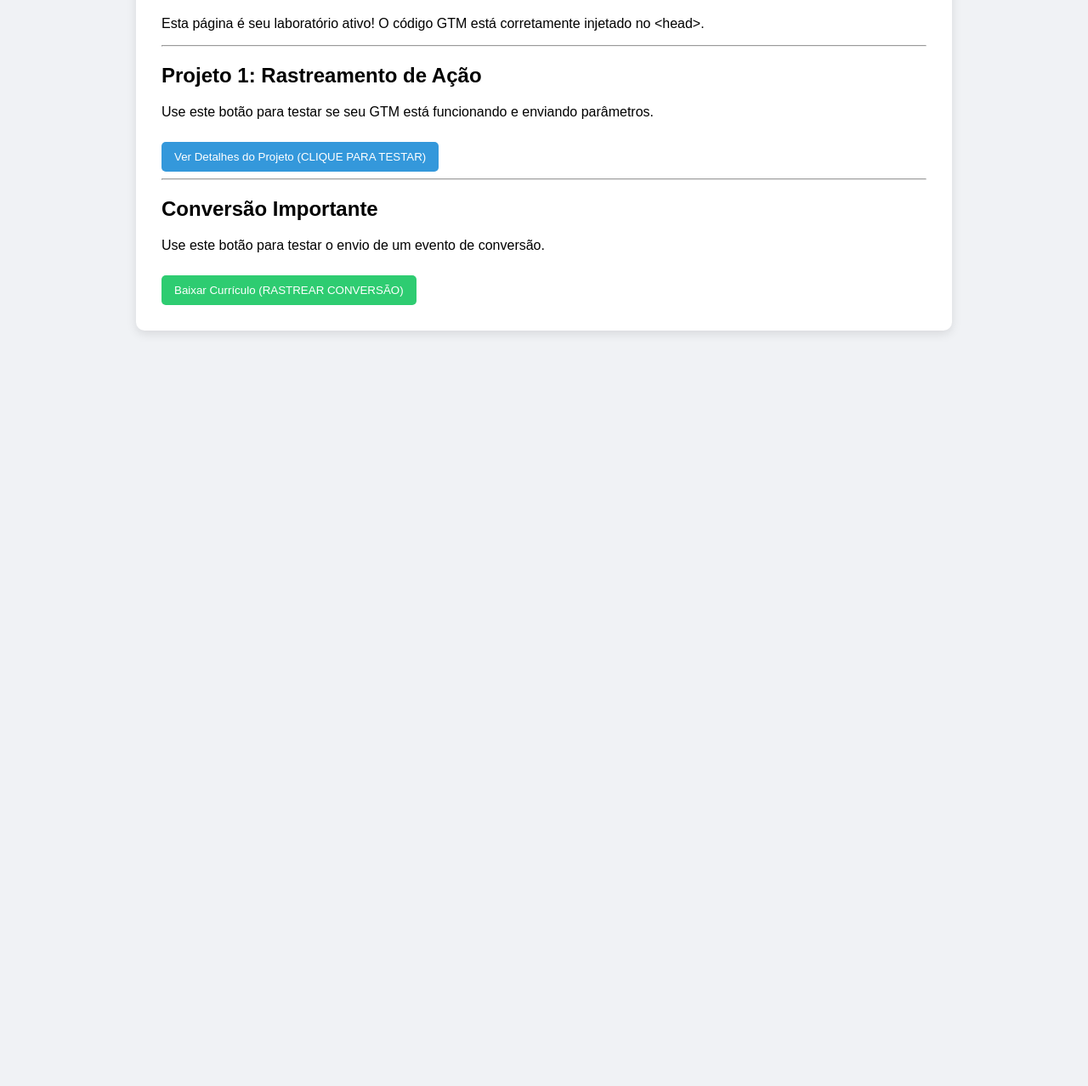
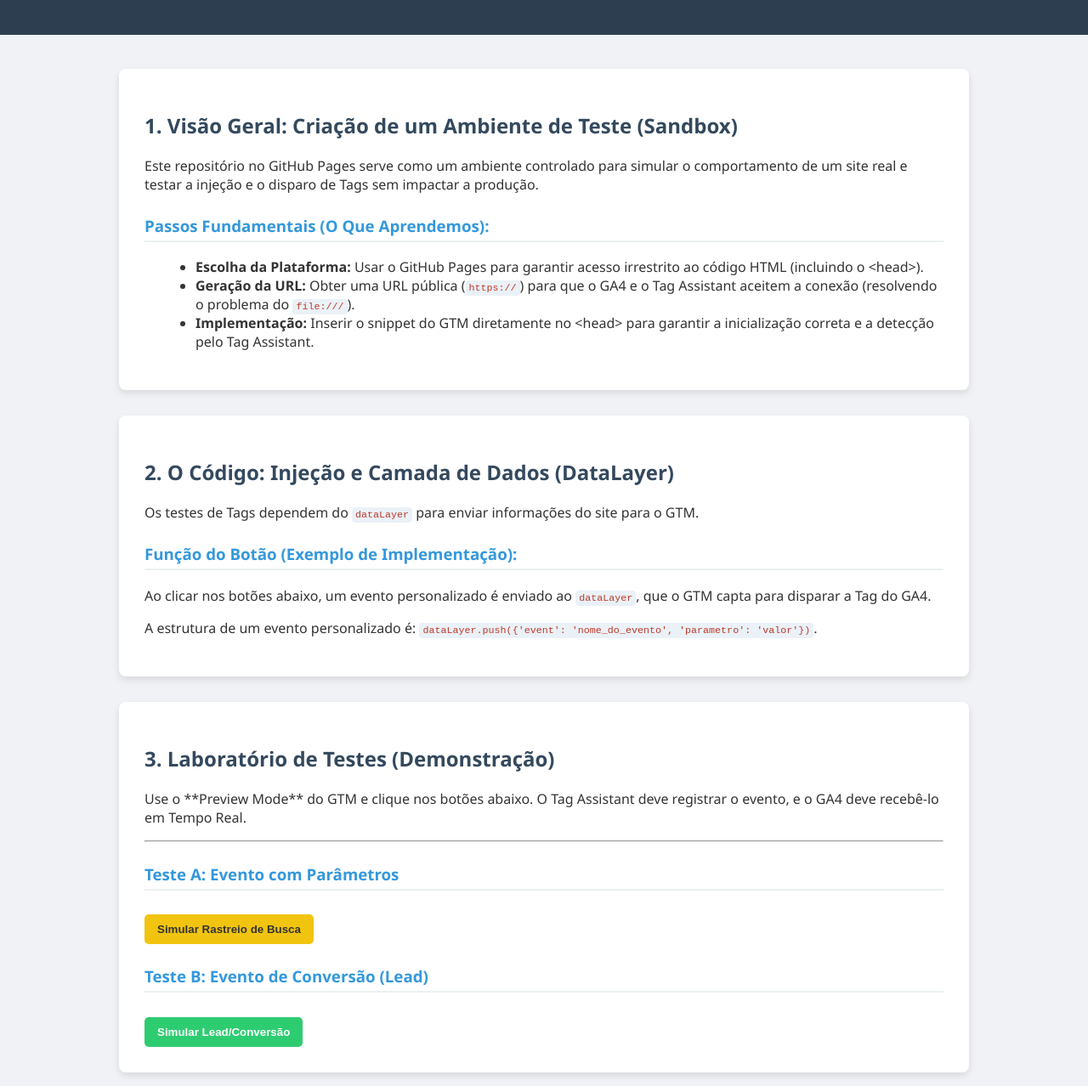
Before and after one commit to rermartins/Sandbox-Web-Analytics, a plain HTML site: page index.html in a window 1280 px wide. Shown: the part 143-1421 px from the top of the page at 85% size. Before the commit the page ends 800 px from the top, so only its background shows below. Drawn offline with Linux system fonts and the light colour scheme.

Commit message:
Update index.html
Inclusão do código GTM no head

```diff
--- a/index.html
+++ b/index.html
@@ -1,58 +1,94 @@
 <!DOCTYPE html>
 <html lang="pt-BR">
 <head>
-    <title>Portfólio & GTM Sandbox</title>
+    <title>Documentação do Sandbox GTM/GA4 - [Seu Nome]</title>
     <meta charset="UTF-8">
     <meta name="viewport" content="width=device-width, initial-scale=1.0">
 
+    <!-- Google Tag Manager -->
     <script>(function(w,d,s,l,i){w[l]=w[l]||[];w[l].push({'gtm.start':
     new Date().getTime(),event:'gtm.js'});var f=d.getElementsByTagName(s)[0],
     j=d.createElement(s),dl=l!='dataLayer'?'&l='+l:'';j.async=true;j.src=
     'https://www.googletagmanager.com/gtm.js?id='+i+dl;f.parentNode.insertBefore(j,f);
-    })(window,document,'script','dataLayer','GTM-SEU-ID');</script>
+    })(window,document,'script','dataLayer','GTM-K75QBQZD');</script>
+    <!-- End Google Tag Manager -->
     <style>
-        body { font-family: 'Arial', sans-serif; margin: 40px; background-color: #f0f2f5; }
-        .container { background: #ffffff; padding: 30px; border-radius: 10px; box-shadow: 0 4px 12px rgba(0, 0, 0, 0.1); max-width: 900px; margin: auto; }
-        h1 { color: #2c3e50; border-bottom: 2px solid #3498db; padding-bottom: 10px; }
-        .button-analytics { padding: 10px 15px; background-color: #3498db; color: white; border: none; border-radius: 5px; cursor: pointer; margin-top: 10px; }
+        /* Estilos Profissionais */
+        body { font-family: 'Segoe UI', Tahoma, Geneva, Verdana, sans-serif; margin: 0; padding: 0; background-color: #f0f2f5; color: #333; }
+        .header { background-color: #2c3e50; color: white; padding: 30px 20px; text-align: center; }
+        .container { max-width: 1000px; margin: 40px auto; padding: 0 20px; }
+        .section { background: white; padding: 30px; border-radius: 8px; box-shadow: 0 4px 8px rgba(0, 0, 0, 0.1); margin-bottom: 30px; }
+        h1, h2 { color: #34495e; }
+        h3 { color: #3498db; border-bottom: 2px solid #ecf0f1; padding-bottom: 5px; margin-top: 25px; }
+        code { background-color: #eaf1f7; padding: 2px 4px; border-radius: 4px; color: #c0392b; font-size: 0.9em; }
+        ul { list-style-type: disc; margin-left: 20px; }
+        .button-test { padding: 10px 15px; border-radius: 5px; cursor: pointer; margin-top: 10px; font-weight: bold; border: none; }
+        .btn-busca { background-color: #f1c40f; color: #333; }
+        .btn-conversao { background-color: #2ecc71; color: white; }
     </style>
 </head>
 <body>
+    <div class="header">
+        <h1>[Seu Nome] - Documentação de Sandbox Web Analytics</h1>
+        <p>Demonstração de implementação de Tags GTM e rastreamento de eventos personalizados no GA4.</p>
+    </div>
+
     <div class="container">
-        <h1>Portfólio de Testes - Renan</h1>
-        <p>Esta página é seu laboratório ativo! O código GTM está corretamente injetado no &lt;head&gt;.</p>
+        <div class="section">
+            <h2>1. Visão Geral: Criação de um Ambiente de Teste (Sandbox)</h2>
+            <p>Este repositório no GitHub Pages serve como um ambiente controlado para simular o comportamento de um site real e testar a injeção e o disparo de Tags sem impactar a produção.</p>
+
+            <h3>Passos Fundamentais (O Que Aprendemos):</h3>
+            <ul>
+                <li><strong>Escolha da Plataforma:</strong> Usar o GitHub Pages para garantir acesso irrestrito ao código HTML (incluindo o &lt;head&gt;).</li>
+                <li><strong>Geração da URL:</strong> Obter uma URL pública (<code>https://</code>) para que o GA4 e o Tag Assistant aceitem a conexão (resolvendo o problema do <code>file:///</code>).</li>
+                <li><strong>Implementação:</strong> Inserir o snippet do GTM diretamente no &lt;head&gt; para garantir a inicialização correta e a detecção pelo Tag Assistant.</li>
+            </ul>
+        </div>
+
+        <div class="section">
+            <h2>2. O Código: Injeção e Camada de Dados (DataLayer)</h2>
+            <p>Os testes de Tags dependem do <code>dataLayer</code> para enviar informações do site para o GTM.</p>
+
+            <h3>Função do Botão (Exemplo de Implementação):</h3>
+            <p>Ao clicar nos botões abaixo, um evento personalizado é enviado ao <code>dataLayer</code>, que o GTM capta para disparar a Tag do GA4.</p>
+            <p>A estrutura de um evento personalizado é: <code>dataLayer.push({'event': 'nome_do_evento', 'parametro': 'valor'})</code>.</p>
+        </div>
+
+        <div class="section">
+            <h2>3. Laboratório de Testes (Demonstração)</h2>
+            <p>Use o **Preview Mode** do GTM e clique nos botões abaixo. O Tag Assistant deve registrar o evento, e o GA4 deve recebê-lo em Tempo Real.</p>
 
             <hr>
 
-        <h2>Projeto 1: Rastreamento de Ação</h2>
-        <p>Use este botão para testar se seu GTM está funcionando e enviando parâmetros.</p>
-
-        <button class="button-analytics" onclick="
-            // Ação real que você quer rastrear: Clique para ver detalhes do projeto
+            <h3>Teste A: Evento com Parâmetros</h3>
+            <button class="button-test btn-busca" onclick="
                 dataLayer.push({
-                'event': 'clique_ver_detalhes',
-                'nome_projeto': 'Migracao GTM-GA4',
-                'categoria': 'WebAnalytics'
+                    'event': 'rastreio_busca',
+                    'tipo_busca': 'ID_Produto',
+                    'origem_pagina': window.location.pathname
                 });
-            alert('Evento de clique enviado para o dataLayer!');
+                alert('EVENTO: rastreio_busca enviado! Verifique parâmetros no Tag Assistant.');
             ">
-            Ver Detalhes do Projeto (CLIQUE PARA TESTAR)
+                Simular Rastreio de Busca
             </button>
 
-        <hr>
-
-        <h2>Conversão Importante</h2>
-        <p>Use este botão para testar o envio de um evento de conversão.</p>
-
-        <button class="button-analytics" style="background-color: #2ecc71;" onclick="
+            <h3>Teste B: Evento de Conversão (Lead)</h3>
+            <button class="button-test btn-conversao" onclick="
                 dataLayer.push({
                     'event': 'conversao_lead',
-                'tipo_lead': 'Contato_Curriculo'
+                    'valor': 100,
+                    'moeda': 'BRL'
                 });
-            alert('Evento de Conversão enviado para o dataLayer!');
+                alert('EVENTO: conversao_lead enviado! Verifique a conversão no GA4.');
             ">
-            Baixar Currículo (RASTREAR CONVERSÃO)
+                Simular Lead/Conversão
             </button>
+        </div>
+
+        <div class="section" style="text-align: center; font-size: 0.9em; color: #7f8c8d;">
+            <p>Este sandbox é um projeto de aprendizado prático e demonstração de habilidade em Web Analytics.</p>
+        </div>
     </div>
 </body>
 </html>
```
Lines whose indentation alone changed are shown as unchanged.
